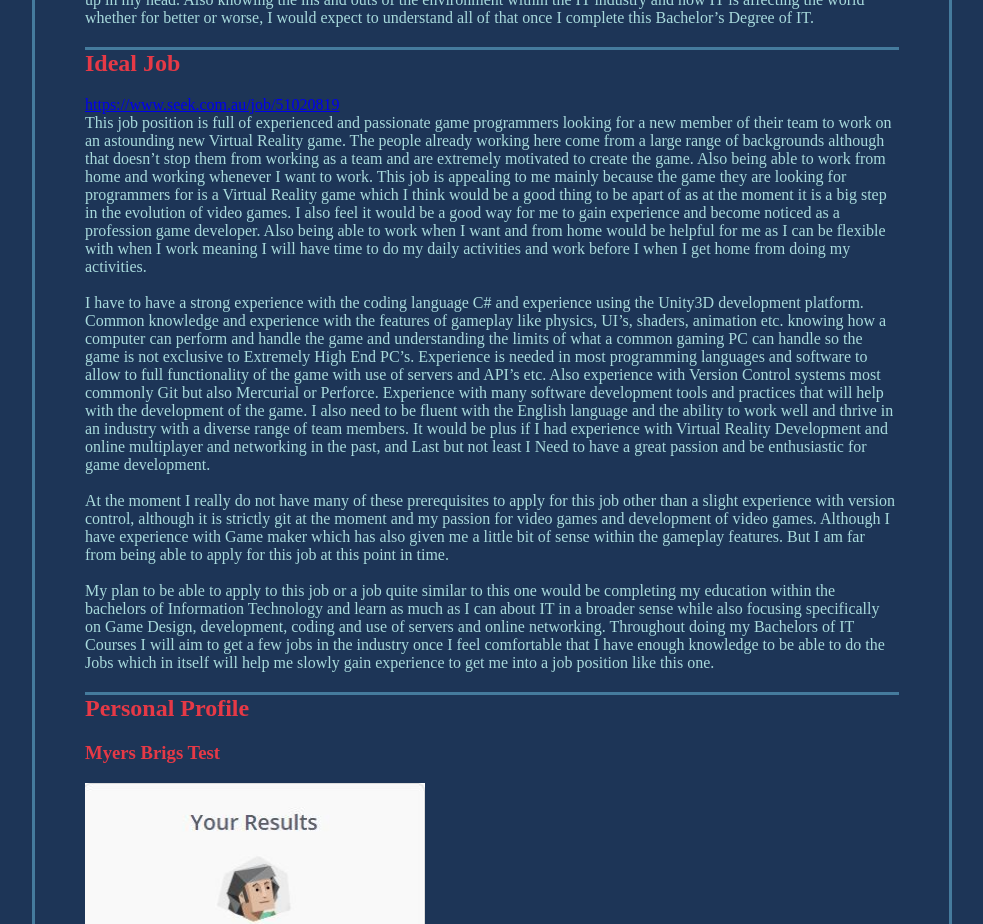
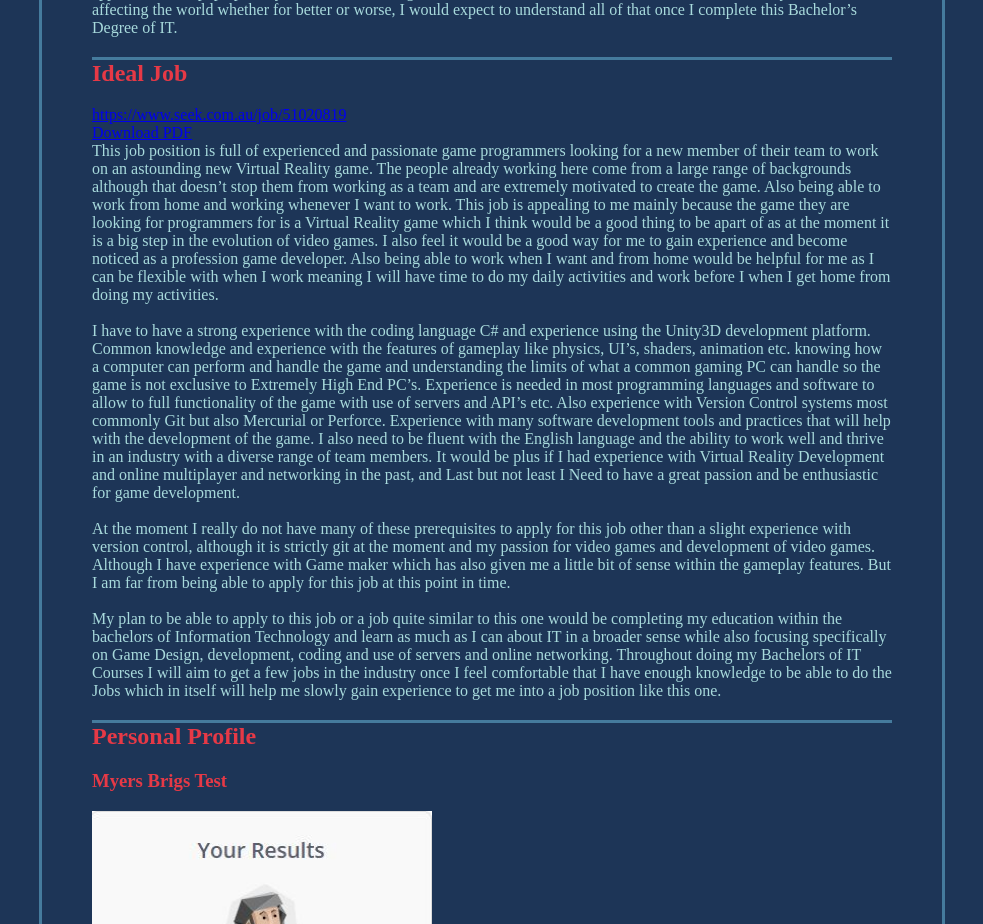
Before and after one commit to FlavaFerg/FlavaFerg.github.io, a plain HTML site: page index.html in a window 1280 px wide. Shown: the part 980-1904 px from the top of the page, without its empty margins (148-1131 px from the left). Drawn offline with Linux system fonts and the light colour scheme.

Commit message:
Add Job_Ad PDF and give auto margin

```diff
--- a/index.html
+++ b/index.html
@@ -33,6 +33,8 @@ During my studies at RMIT I aim to learn and gather a more deep and broader unde
 
 <h2>Ideal Job</h2>
 	<p1><a href="https://www.seek.com.au/job/51020819" target="new">https://www.seek.com.au/job/51020819</a>
+		<br>
+		<a href="Job_Ad.pdf">Download PDF</a>
 		<br>
 		This job position is full of experienced and passionate game programmers looking for a new member of their team to work on an astounding new Virtual Reality game. The people already working here come from a large range of backgrounds although that doesn’t stop them from working as a team and are extremely motivated to create the game. Also being able to work from home and working whenever I want to work. This job is appealing to me mainly because the game they are looking for programmers for is a Virtual Reality game which I think would be a good thing to be apart of as at the moment it is a big step in the evolution of video games. I also feel it would be a good way for me to gain experience and become noticed as a profession game developer. Also being able to work when I want and from home would be helpful for me as I can be flexible with when I work meaning I will have time to do my daily activities and work before I when I get home from doing my activities.
 <br><br>
--- a/style.css
+++ b/style.css
@@ -13,14 +13,13 @@ body h2 {
 }
 
 body {
-    padding-left: 50px;
-    margin-left: 180px;
-    padding-top: 0px;
+    margin: auto;
     background-color: #1d3557;
-    padding-right: 50px;
-    margin-right: 180px;
     border: medium solid #457b9d;
     border-top-left-radius: 0px;
+    max-width: 800px;
+    padding-right: 50px;
+    padding-left: 50px;
 }
 footer {
     color: #f1faee;
```
Also changed, not shown: 1 other file.
